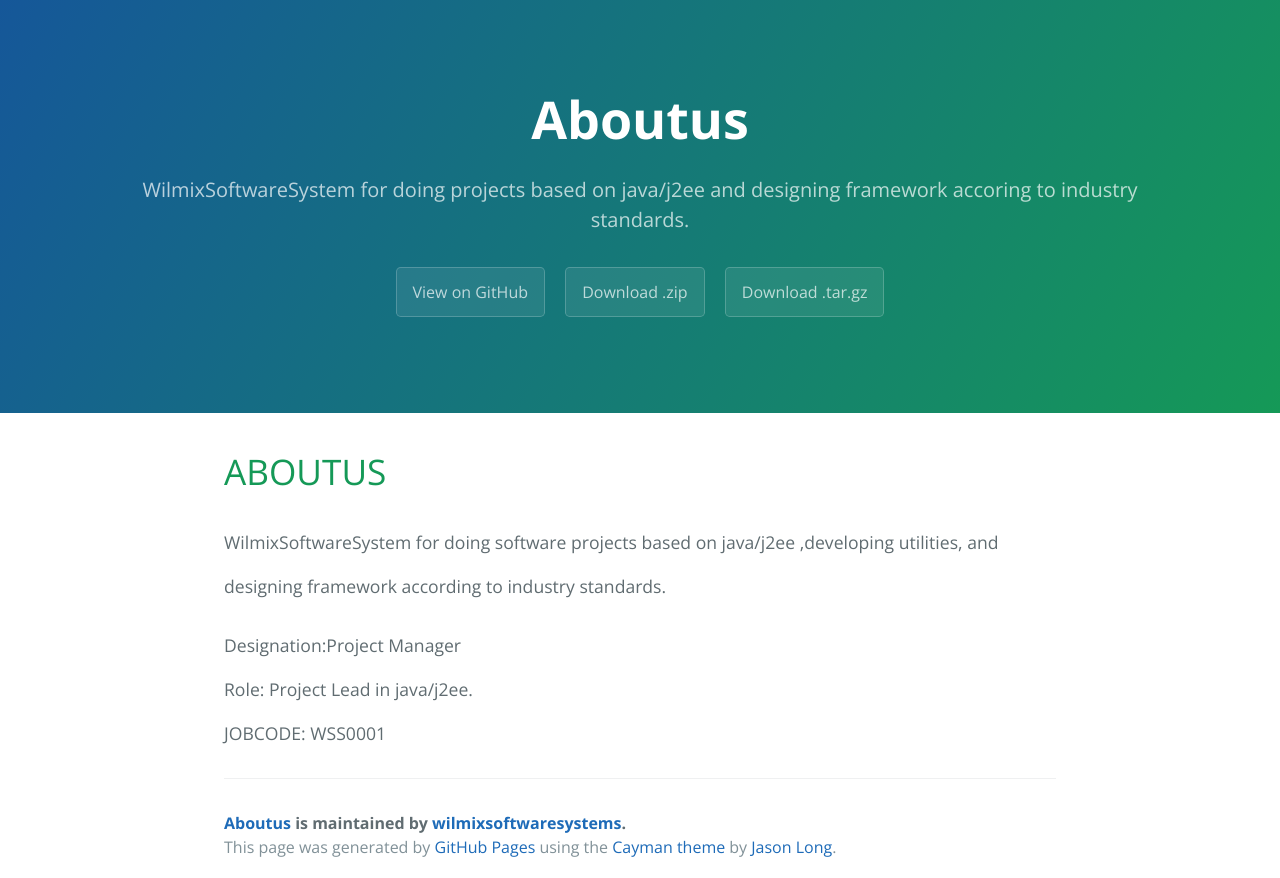
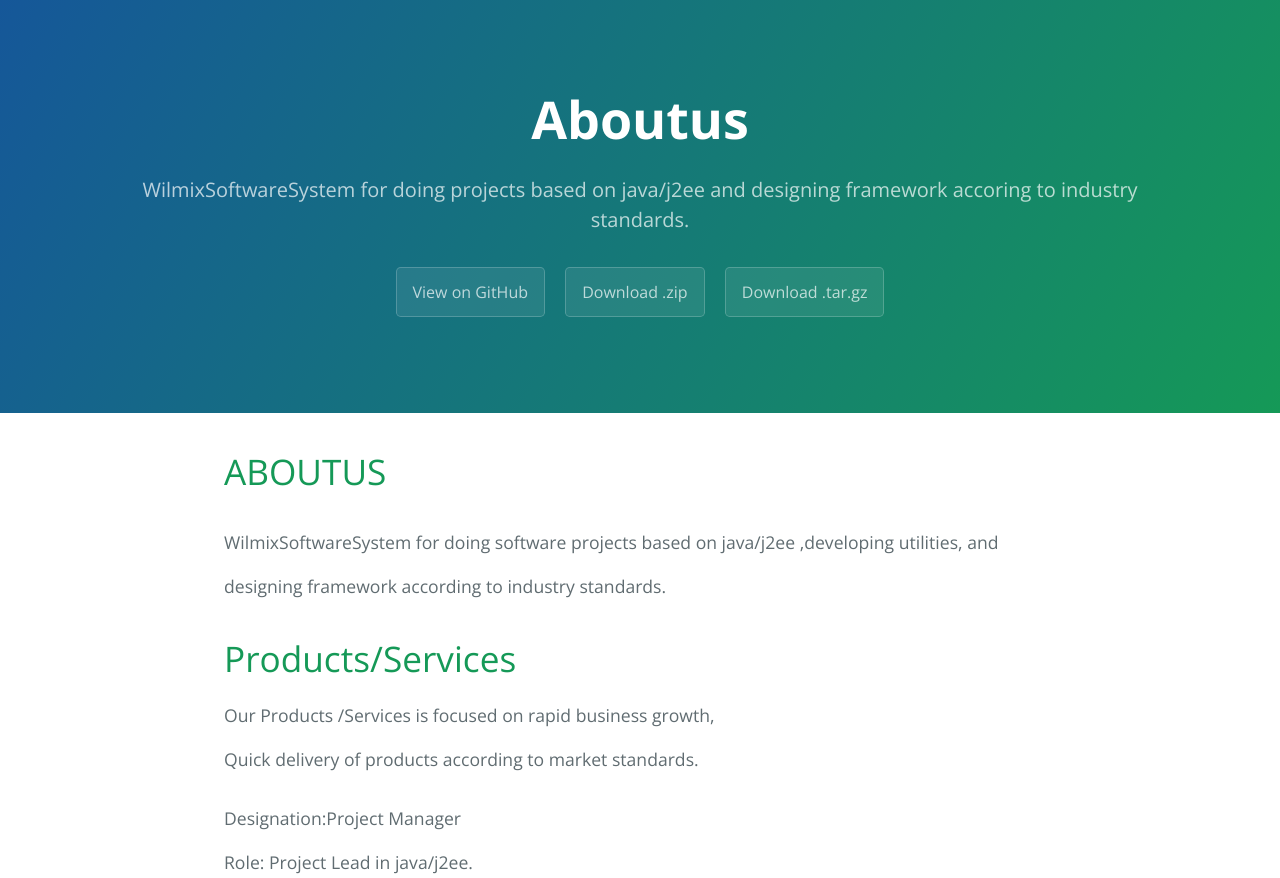
Before and after one commit to wilmixsoftwaresystems/ABOUTUS, a plain HTML site: page index.html in a window 1280 px wide. Shown: the top 878 px of the page. Drawn offline with nearby package versions, Linux system fonts and the light colour scheme.

Commit message:
Create gh-pages branch via GitHub

```diff
--- a/index.html
+++ b/index.html
@@ -28,6 +28,13 @@
 
 <p>designing  framework   according  to  industry  standards.</p>
 
+<h1>
+<a id="productsservices" class="anchor" href="#productsservices" aria-hidden="true"><span aria-hidden="true" class="octicon octicon-link"></span></a>Products/Services</h1>
+
+<p>Our Products /Services is focused on rapid business growth,</p>
+
+<p>Quick delivery of products according to market standards.</p>
+
 <h1></h1>
 
 <p>Designation:Project  Manager</p>
--- a/params.json
+++ b/params.json
@@ -1,6 +1,6 @@
 {
   "name": "Aboutus",
   "tagline": "WilmixSoftwareSystem  for  doing  projects   based  on  java/j2ee   and   designing  framework   accoring  to  industry  standards.",
-  "body": "# ABOUTUS\r\n==========\r\n\r\nWilmixSoftwareSystem  for  doing software projects   based  on  java/j2ee ,developing  utilities,  and   \r\n\r\ndesigning  framework   according  to  industry  standards.\r\n\r\n\r\n==================================================================================================================\r\n\r\n\r\n\r\nDesignation:Project  Manager\r\n\r\n\r\n\r\nRole:  Project Lead in  java/j2ee.\r\n\r\n\r\n\r\n\r\nJOBCODE:  WSS0001\r\n\r\n\r\n======================================================================================================================\r\n\r\n\r\n\r\n",
+  "body": "# ABOUTUS\r\n==========\r\n\r\nWilmixSoftwareSystem  for  doing software projects   based  on  java/j2ee ,developing  utilities,  and   \r\n\r\ndesigning  framework   according  to  industry  standards.\r\n\r\n\r\nProducts/Services\r\n=================== \r\n\r\nOur Products /Services is focused on rapid business growth,\r\n\r\nQuick delivery of products according to market standards.\r\n\r\n==================================================================================================================\r\n\r\nDesignation:Project  Manager\r\n\r\nRole:  Project Lead in  java/j2ee.\r\n\r\n\r\nJOBCODE:  WSS0001\r\n\r\n======================================================================================================================\r\n",
   "note": "Don't delete this file! It's used internally to help with page regeneration."
 }
```
